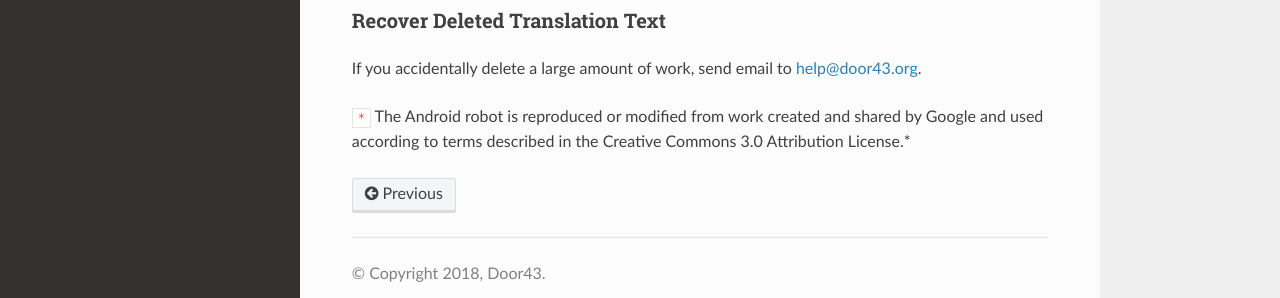
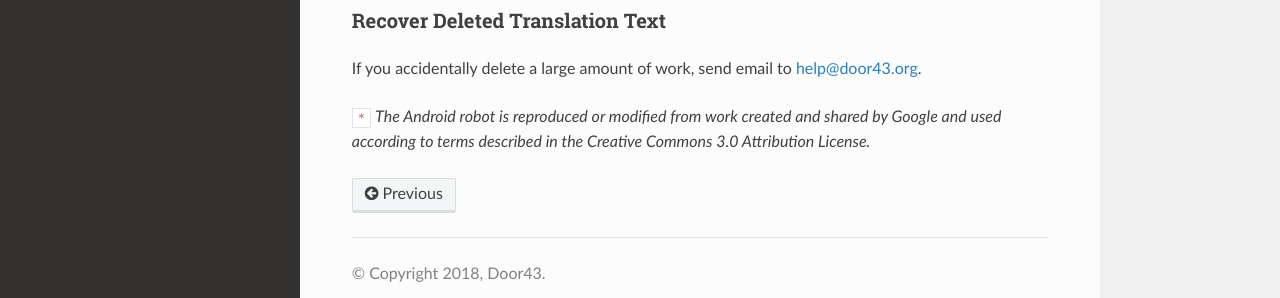
Before and after one commit to unfoldingWord-dev/translationStudio-Info, a Sphinx documentation site: the page built from docs/tTranslate.rst, in a window 1280 px wide and 900 px high, scrolled down 1827 px. Shown: the part 557-855 px from the top of the window. Built offline with Sphinx 7.4.7 and the Read the Docs theme 2.0.0, drawn with Linux system fonts in a browser that asks for light colours; pages that are not in the unit, such as notebooks, are missing from menus.

```diff
--- a/docs/tTranslate.rst
+++ b/docs/tTranslate.rst
@@ -103,4 +103,4 @@ Recover Deleted Translation Text
 If you accidentally delete a large amount of work, send email to help@door43.org.
 
 
-``*`` The Android robot is reproduced or modified from work created and shared by Google and used according to terms described in the Creative Commons 3.0 Attribution License.*
+``*`` *The Android robot is reproduced or modified from work created and shared by Google and used according to terms described in the Creative Commons 3.0 Attribution License.*
```
